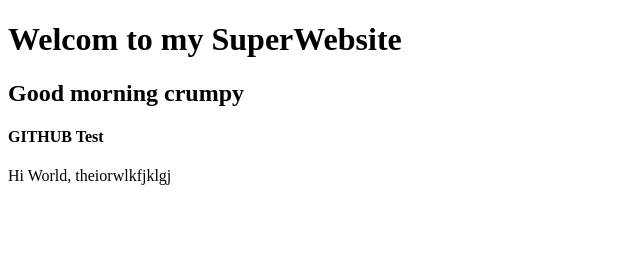
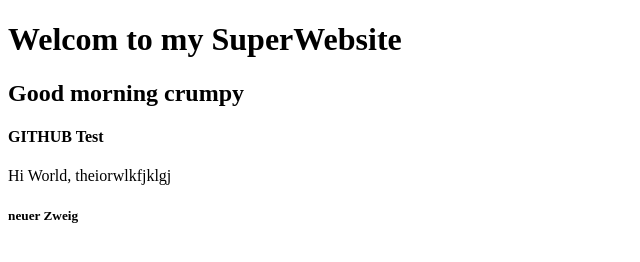
Before and after one commit to Ariane4/SuperWebsite, a plain HTML site: page index.html in a window 1280 px wide. Shown: the full height of the page, 0-640 px from the left. Drawn offline with Linux system fonts and the light colour scheme.

Commit message:
SuperWebsite V 0.0.7

```diff
--- a/index.html
+++ b/index.html
@@ -13,5 +13,6 @@
 
     <h4>GITHUB Test</h4>
     <p>Hi World, theiorwlkfjklgj</p>
+    <h5>neuer Zweig</h5>
 </body>
 </html>
```
